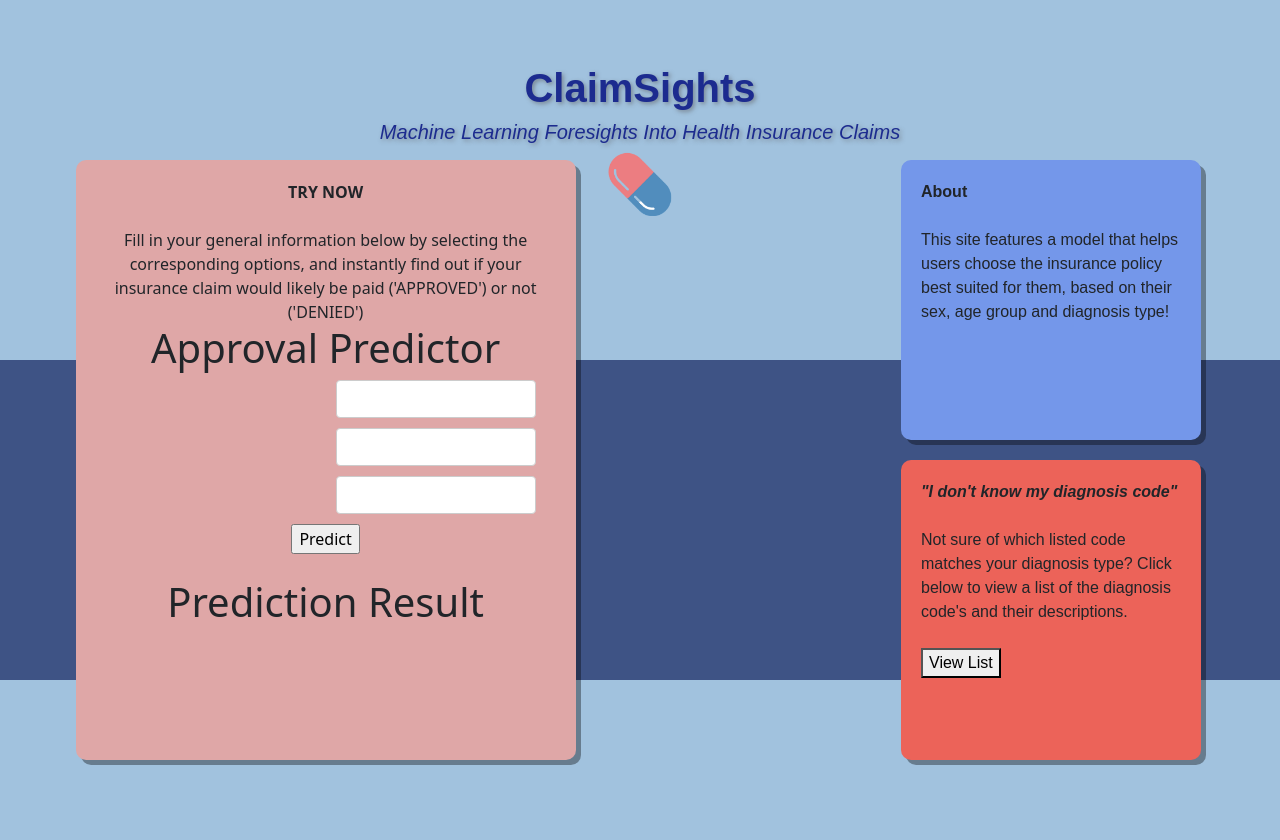
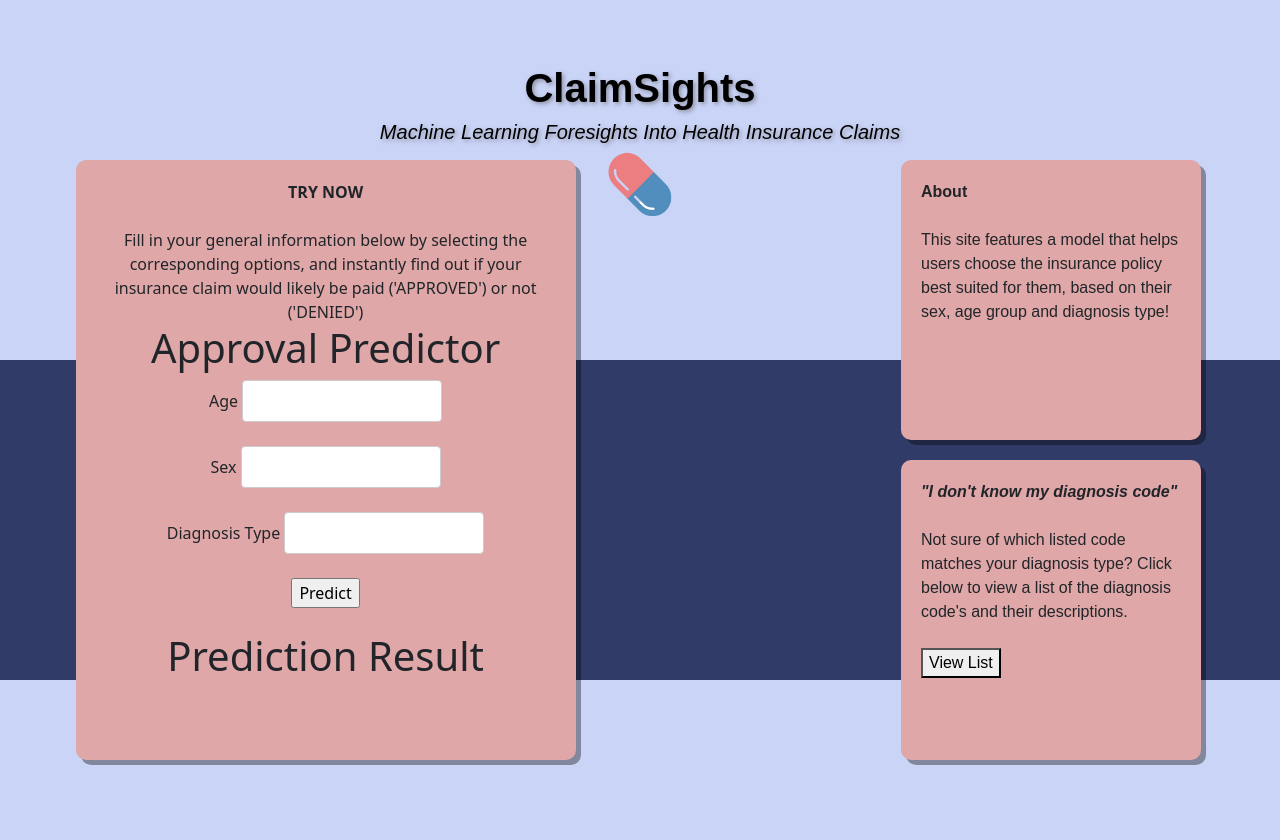
Before and after one commit to Yasmin-9/ClaimSights, a Flask app: page / in a window 1280 px wide. Run offline with Flask 3, Linux system fonts and the light colour scheme; some libraries are stand-ins or nearby versions.

Commit message:
Add files via upload

```diff
--- a/Deployment/static/style.css
+++ b/Deployment/static/style.css
@@ -2,10 +2,11 @@
 
 body {
     font-family: Arial, sans-serif;
-    background-color: #91b8d9d8 !important;
+    background-color: #cad4f7 !important;
     margin: 0;
     padding: 0;
 }
+
 
 .slogan {
     text-align: center;
@@ -13,7 +14,7 @@ body {
     top: 5%;
     left: 50%;
     transform: translateX(-50%);
-    color: #1c2b8f !important;
+    color: #000000 !important;
     font-family:'Geologica', sans-serif;
     background-color: transparent;
     padding: 0;
@@ -75,7 +76,7 @@ h3 {
     right: 5%;
     bottom: 20%;
     width: 300px;
-    background-color: #7497ea;
+    background-color: #dfa7a7;
     padding: 20px;
     box-shadow: 5px 5px 0px rgba(0, 0, 0, 0.36);
     border-radius: 10px;
@@ -87,14 +88,14 @@ h3 {
     right: 5%;
     bottom: 20%;
     width: 300px;
-    background-color: #ec6359;
+    background-color: #dfa7a7;
     padding: 20px;
     box-shadow: 5px 5px 0px rgba(0, 0, 0, 0.36);
     border-radius: 10px;
 }
 
 .artsy {
-  background-color: /*#378edad8*/ #3e5385;
+  background-color: /*#378edad8*/ #313b68;
   height: 40vh;
 }
 .calculator-text {
@@ -114,12 +115,9 @@ h3 {
 }
 
   table {
-
-    margin: 120px auto 0;
+    margin: 100px auto 0;
     border-collapse: collapse;
     width: calc(100% - 200px);
-
-
   }
 
   th, td {
@@ -143,46 +141,26 @@ h3 {
 
   /* Styles for search input */
   input[type="text"] {
-    position: absolute;
-    right: 8%;
     width: 200px;
-    padding: 6px;
+    padding: 8px;
     border: 1px solid #ccc;
     border-radius: 4px;
   }
 
-  label {
-    position: absolute;
-    right: 22%;
-    padding: 9px;
-  }
+
 
 
 /* Styles for home page button */
 .button-return {
     position: absolute;
-    top: 10%;
+    top: 5%;
     right: 7.5%;
-    width: 100px;
+    width: 20px;
     text-wrap: nowrap;
+    padding: 10px 60px;
     background-color: #7497ea;
     color: white;
     border: none;
     cursor: pointer;
     transition: background-color 0.3s;
   }
-
-  h2 {
-    text-align: center;
-    position: absolute;
-    top: 5%;
-    left: 45%;
-    transform: translateX(-50%,-50%);
-    color: #052a8f !important;
-    font-family:'Geologica', sans-serif;
-    background-color: transparent;
-    padding: 0px;
-    text-transform: capitalize;
-    font-weight: bold !important;
-
-}
```
